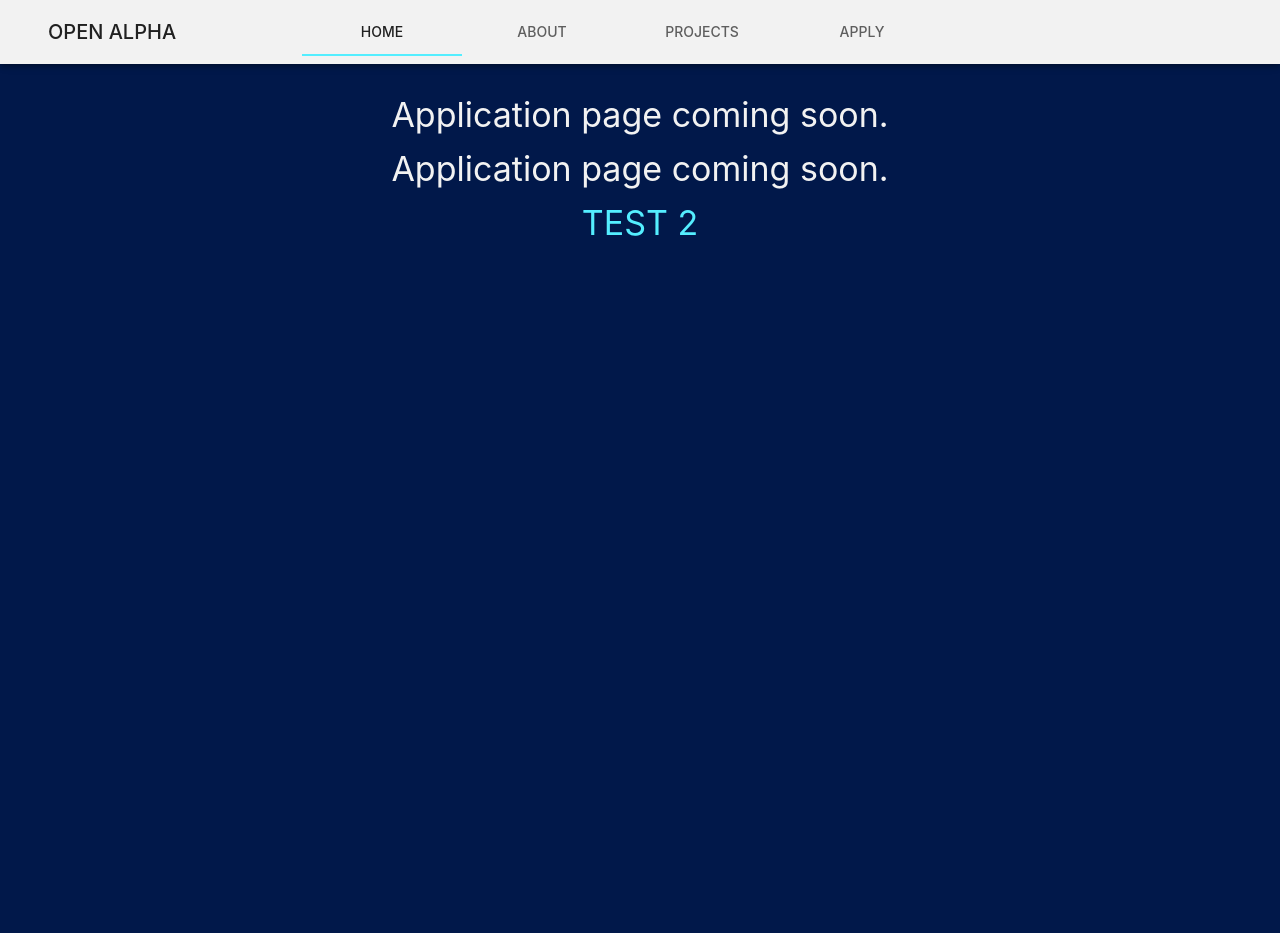
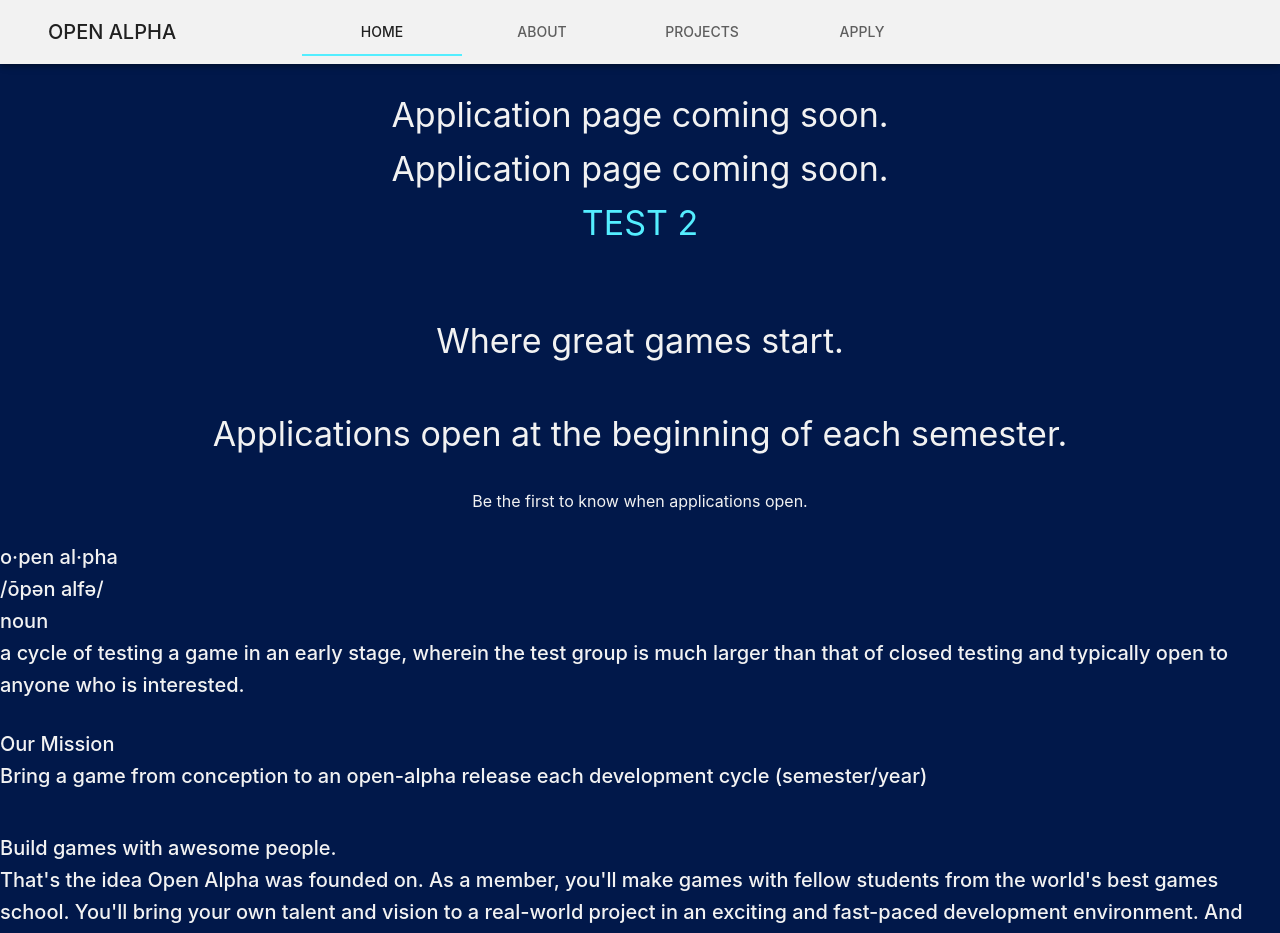
Before and after one commit to openalphausc/openalphausc.github.io, a React (Create React App) app in the folder my-app/: page /apply in a window 1280 px wide. Shown: the top 933 px of the page. Before the commit the page ends 800 px from the top, so only its background shows below. Built offline with nearby package versions, Linux system fonts and the light colour scheme.

Commit message:
coped over most of the content from "content.js" in the home page to the Apply page

```diff
--- a/my-app/src/views/Apply/apply.js
+++ b/my-app/src/views/Apply/apply.js
@@ -1,10 +1,78 @@
 import React from 'react';
 import { makeStyles } from '@material-ui/core/styles';
 import Typography from '@material-ui/core/Typography';
+import useScrollTrigger from '@material-ui/core/useScrollTrigger';
+import PropTypes from 'prop-types';
+import Zoom from '@material-ui/core/Zoom';
+import Fab from '@material-ui/core/Fab';
+import KeyboardArrowUpIcon from '@material-ui/icons/KeyboardArrowUp';
+import Toolbar from '@material-ui/core/Toolbar';
+
+const useStyles = makeStyles((theme) => ({
+  card: {
+    maxWidth: 345,
+  },
+  media: {
+    height: 140,
+  },
+  bottomContainer: {
+    flex: 1,
+    backgrounColor: 'secondary'
+  },
+  root: {
+    position: 'fixed',
+    bottom: theme.spacing(2),
+    right: theme.spacing(2),
+  },
+  images: {
+    marginLeft: '25%',
+  }
+
+}));
+
+function ScrollTop(props) {
+
+  const { children, window } = props;
+  const classes = useStyles();
+  // Note that you normally won't need to set the window ref as useScrollTrigger
+  // will default to window.
+  // This is only being set here because the demo is in an iframe.
+  const trigger = useScrollTrigger({
+    target: window ? window() : undefined,
+    disableHysteresis: true,
+    threshold: 100,
+  });
 
 
-export default function Members()
-{
+
+  ScrollTop.propTypes = {
+    children: PropTypes.element.isRequired,
+    /**
+     * Injected by the documentation to work in an iframe.
+     * You won't need it on your project.
+     */
+    window: PropTypes.func,
+  };
+
+  const handleClick = (event) => {
+    const anchor = (event.target.ownerDocument || document).querySelector('#back-to-top-anchor');
+
+    if (anchor) {
+      anchor.scrollIntoView({ behavior: 'smooth', block: 'center' });
+    }
+  };
+
+  return (
+    <Zoom in={trigger}>
+      <div onClick={handleClick} role="presentation" className={classes.root}>
+        {children}
+      </div>
+    </Zoom>
+  );
+}
+
+export default function MediaCard(props) {
+  const classes = useStyles();
   return (
     <div>
       <div>
@@ -16,8 +84,8 @@ export default function Members()
           gutterBottom="true">
           TEST
           </Typography>
-          <br/>
-          <br/>
+        <br />
+        <br />
         <Typography
           variant="h4"
           align="center"
@@ -44,6 +112,76 @@ export default function Members()
           TEST 2
           </Typography>
       </div>
+
+      <div>
+        <Toolbar id="back-to-top-anchor" />
+
+        <Typography
+          variant="h4"
+          align="center"
+          color="secondary"
+          gutterBottom="true">
+          Where great games start.
+  </Typography>
+        <br />
+        <br />
+        <Typography
+          variant="h4"
+          align="center"
+          color="secondary"
+          gutterBottom="true">
+          Applications open at the beginning of each semester.
+  </Typography>
+        <br />
+        <Typography
+          variant="subtitle1"
+          align="center"
+          color="secondary"
+          gutterBottom="true">
+          Be the first to know when applications open.
+  </Typography>
+
+      </div>
+      <br />
+      <div>
+        <Typography variant="h6" gutterBottom="true" color="secondary">
+          o·pen al·pha
+  <br />
+  /ōpən alfə/
+  <br />
+  noun
+  <br />
+  a cycle of testing a game in an early stage, wherein the test group is much larger than that of closed testing and typically open to anyone who is interested.
+  </Typography>
+        <br />
+
+      </div>
+      <Typography variant="h6" color="secondary">
+        Our Mission
+  <br />
+  Bring a game from conception to an open-alpha release each development cycle (semester/year)
+</Typography>
+      <br />
+      <br />
+      <Typography variant="h6" color="secondary">
+        Build games with awesome people.
+  <br />
+  That's the idea Open Alpha was founded on. As a member, you'll make games with fellow students from the world's best games school.  You'll bring your own talent and vision to a real-world project in an exciting and fast-paced development environment. And best of all, you'll join the tight-knit Open Alpha family and partake in awesome community events throughout the semester.
+</Typography>
+
+      <div>
+
+        <Typography variant="h5" color="secondary">
+          Renowned for talent across the board. Let's use that.
+  </Typography>
+
+        <ScrollTop {...props}>
+          <Fab color="secondary" size="small" aria-label="scroll back to top">
+            <KeyboardArrowUpIcon />
+          </Fab>
+        </ScrollTop>
+      </div>
+
     </div>
   );
 }
```
Lines whose indentation alone changed are shown as unchanged.
